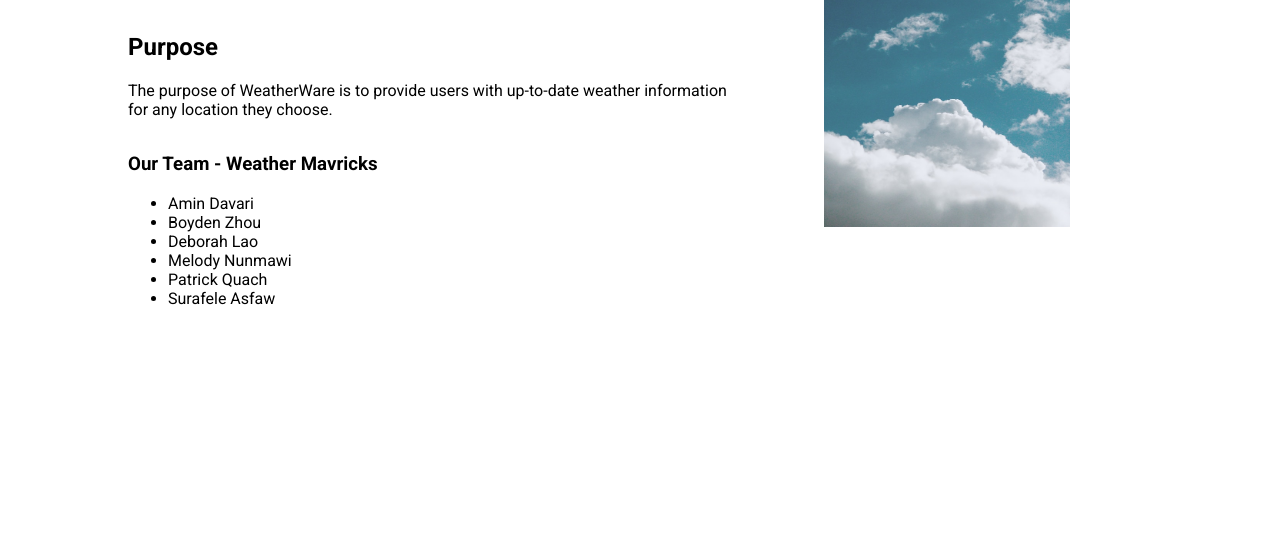
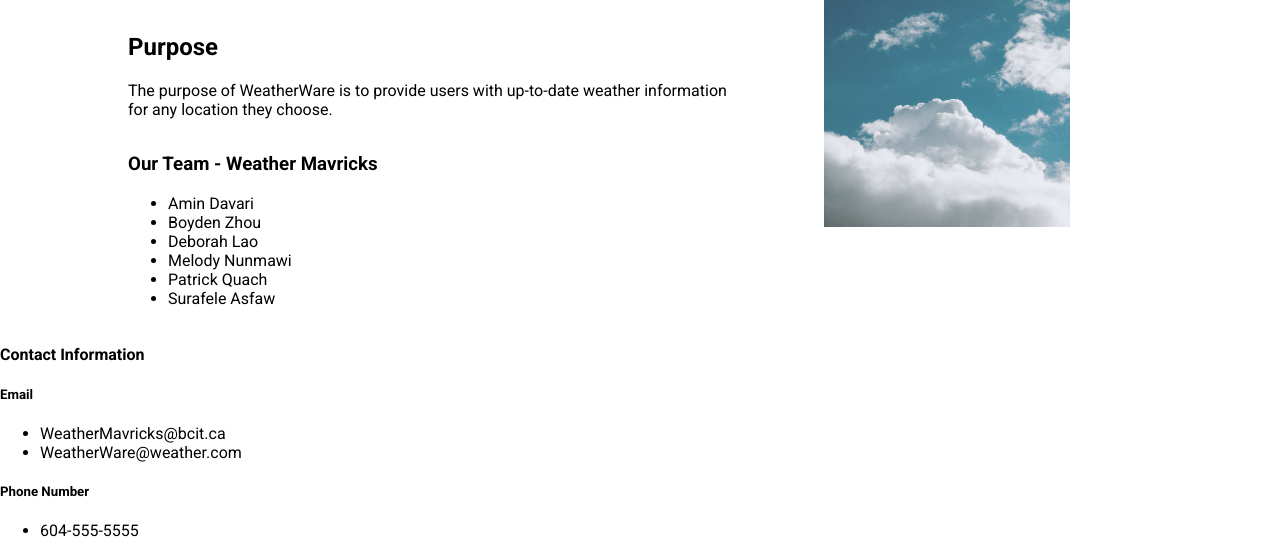
Before and after one commit to CEOAD/Agile-Dev-Project-2911, a plain HTML site: page Pages/about/about.html in a window 1280 px wide. Shown: the part 242-800 px from the top of the page. Drawn offline with Linux system fonts and the light colour scheme.

Commit message:
Added footer content for contact details

```diff
--- a/Pages/about/about.html
+++ b/Pages/about/about.html
@@ -26,7 +26,7 @@
             </nav>
         </div>
     </header>
-    <!-- header/nav end -->
+<!-- header/nav end -->
     <main>
         <div class="main">
             <div class="about">
@@ -79,6 +79,34 @@
             </div>
         </div>
     </main>
+<!-- End of main content -->
+    <footer>
+            <h4>
+                Contact Information
+            </h4>
+            <div>
+                <h5>
+                    Email
+                </h5>
+                <ul>
+                    <li>
+                        WeatherMavricks@bcit.ca
+                    </li>
+                    <li>
+                        WeatherWare@weather.com
+                    </li>
+                </ul>
+                <h5>
+                    Phone Number
+                </h5>
+                <ul>
+                    <li>
+                        604-555-5555
+                    </li>
+                </ul>
+            </div>
+    </footer>
+<!-- End of footer content -->
 </body>
 
 </html>
```
